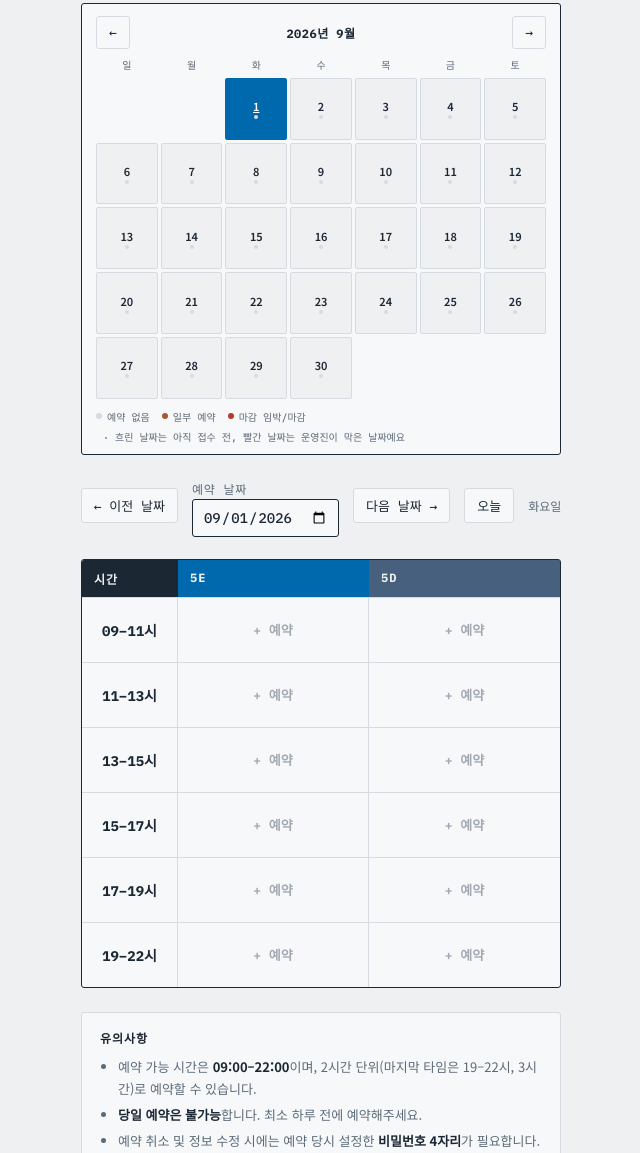
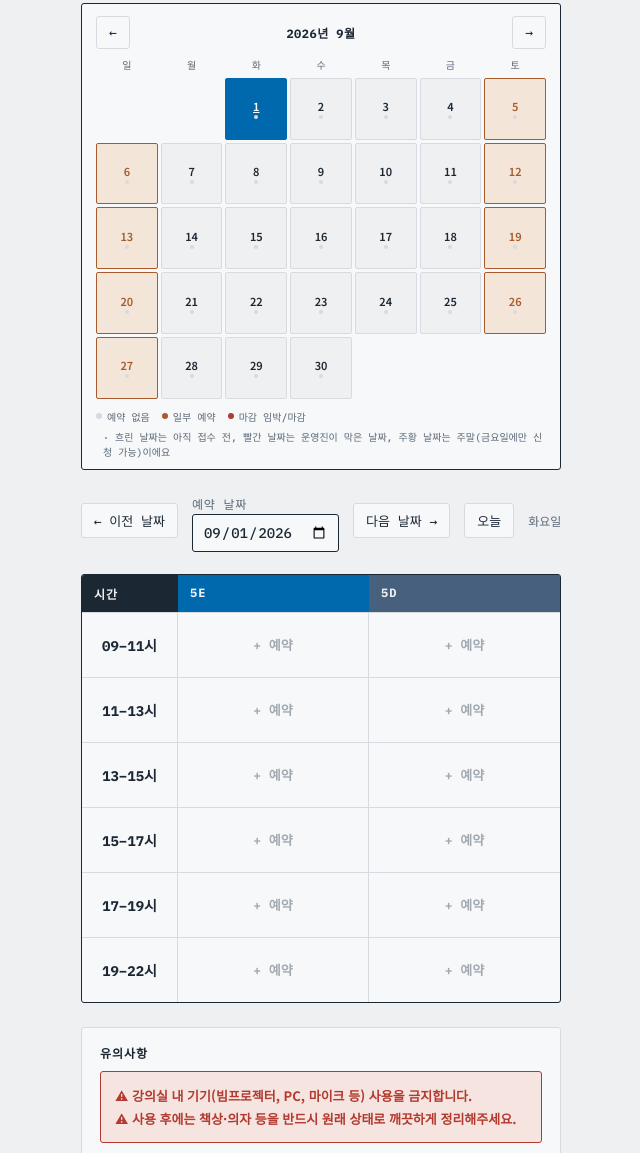
Before and after one commit to lisakim586-ops/BoB_Classroom_Reservation, a website: page public/index.html in a window 1280 px wide. Shown: the part 137-1290 px from the top of the page, without its empty margins (319-959 px from the left). Drawn offline with Linux system fonts and the light colour scheme; no server answers.

Commit message:
Add files via upload

```diff
--- a/public/index.html
+++ b/public/index.html
@@ -281,6 +281,18 @@
   .notice-box li:last-child{margin-bottom:0;}
   .notice-box strong{color:var(--ink);}
 
+  .notice-highlight{
+    background:var(--danger-tint);
+    border:1.5px solid var(--danger);
+    border-radius:var(--radius);
+    padding:12px 14px;
+    margin-bottom:14px;
+    font-size:13px;
+    line-height:1.8;
+    color:var(--danger);
+  }
+  .notice-highlight strong{color:var(--danger);}
+
   .export-row{
     max-width:480px;
     margin:14px auto 0;
@@ -490,6 +502,13 @@
     text-decoration:line-through;
   }
   .cal-day.blocked .cal-dot{background:var(--danger) !important;}
+  .cal-day.weekend-locked:not(.blocked){
+    background:var(--copper-tint);
+    border-color:var(--copper);
+  }
+  .cal-day.weekend-locked:not(.blocked) .cal-num{
+    color:var(--copper);
+  }
   .calendar-legend{
     display:flex;
     align-items:center;
@@ -543,7 +562,7 @@
       <span class="dot dot-empty"></span> 예약 없음
       <span class="dot dot-mid"></span> 일부 예약
       <span class="dot dot-full"></span> 마감 임박/마감
-      <span style="margin-left:7px;">· 흐린 날짜는 아직 접수 전, 빨간 날짜는 운영진이 막은 날짜예요</span>
+      <span style="margin-left:7px;">· 흐린 날짜는 아직 접수 전, 빨간 날짜는 운영진이 막은 날짜, 주황 날짜는 주말(금요일에만 신청 가능)이에요</span>
     </div>
   </div>
 
@@ -569,6 +588,12 @@
 
   <div class="notice-box">
     <h3>유의사항</h3>
+
+    <div class="notice-highlight">
+      ⚠ <strong>강의실 내 기기(빔프로젝터, PC, 마이크 등) 사용을 금지합니다.</strong><br>
+      ⚠ <strong>사용 후에는 책상·의자 등을 반드시 원래 상태로 깨끗하게 정리해주세요.</strong>
+    </div>
+
     <ul>
       <li>예약 가능 시간은 <strong>09:00–22:00</strong>이며, 2시간 단위(마지막 타임은 19–22시, 3시간)로 예약할 수 있습니다.</li>
       <li><strong>당일 예약은 불가능</strong>합니다. 최소 하루 전에 예약해주세요.</li>
@@ -583,6 +608,7 @@
       <li>본 예약 현황은 모든 사용자에게 실시간으로 공유되며, 20초마다 자동으로 갱신됩니다.</li>
       <li>전체 예약 현황 CSV 내보내기는 <strong>운영진 비밀번호</strong>가 있어야 가능합니다.</li>
       <li>운영진이 특정 날짜를 <strong>예약 불가</strong>로 지정할 수 있어요. 캘린더에 빨간색으로 표시돼요.</li>
+      <li><strong>토요일·일요일 예약은 금요일에만</strong> 신청할 수 있어요. 주말 담당자 확인이 어려운 점을 감안한 규칙이에요.</li>
       <li>조정이 필요한 경우 운영진에게 문의해주세요.</li>
     </ul>
   </div>
@@ -662,6 +688,16 @@ function isWithinBookingHorizon(dateStr){
 
 function isDateBlocked(dateStr){
   return Array.isArray(meta.blockedDates) && meta.blockedDates.includes(dateStr);
+}
+
+function isWeekendDate(dateStr){
+  const d = new Date(dateStr + 'T00:00:00');
+  const dow = d.getDay();
+  return dow === 0 || dow === 6;
+}
+
+function isWeekendLocked(dateStr){
+  return isWeekendDate(dateStr) && !meta.weekendBookingOpen;
 }
 
 function isSameDayReservation(dateStr){
@@ -748,6 +784,7 @@ function renderCalendar(){
     if(dateStr === todayStrVal) cell.className += ' today';
     if(!isWithinBookingHorizon(dateStr)) cell.className += ' beyond-horizon';
     if(isDateBlocked(dateStr)) cell.className += ' blocked';
+    if(isWeekendLocked(dateStr)) cell.className += ' weekend-locked';
 
     cell.innerHTML = `<span class="cal-num">${day}</span><span class="cal-dot"></span>`;
     cell.addEventListener('click', () => selectDate(dateStr));
@@ -830,6 +867,10 @@ function renderBoard(){
 function openModal(date, room, slotIndex){
   if(isSameDayReservation(date)){
     showToast('당일 예약은 불가능해요. 최소 하루 전에 예약해주세요.');
+    return;
+  }
+  if(isWeekendLocked(date)){
+    showToast('토요일·일요일 예약은 금요일에만 신청할 수 있어요.');
     return;
   }
   if(!isWithinBookingHorizon(date)){
```
